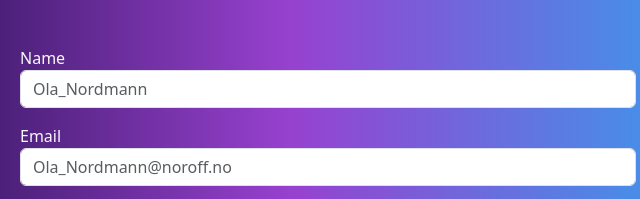
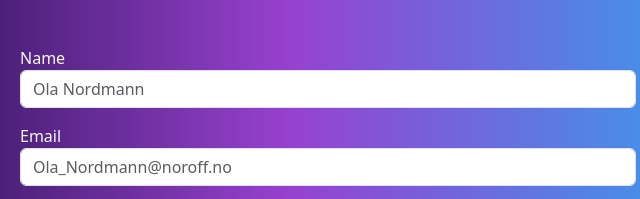
Before and after one commit to Mare94/semester-project2, a website: page profile/register/index.html in a window 1280 px wide. Shown: the part 135-334 px from the top of the page, 312-952 px from the left. Drawn offline with nearby package versions, Linux system fonts and the light colour scheme.

Commit message:
removed underscore

```diff
--- a/profile/register/index.html
+++ b/profile/register/index.html
@@ -56,7 +56,7 @@
 
                         <div class="form-group mb-3">
                             <label for="">Name</label>
-                            <input class="form-control" type="text" name="name" placeholder="Ola_Nordmann" required pattern="^[\w]+$" maxlength="20" title="Username can only contain upper and lowercase letters, numbers and underscore">
+                            <input class="form-control" type="text" name="name" placeholder="Ola Nordmann" required pattern="^[\w]+$" maxlength="20" title="Username can only contain upper and lowercase letters, numbers and underscore">
 
                         </div>
 
```
